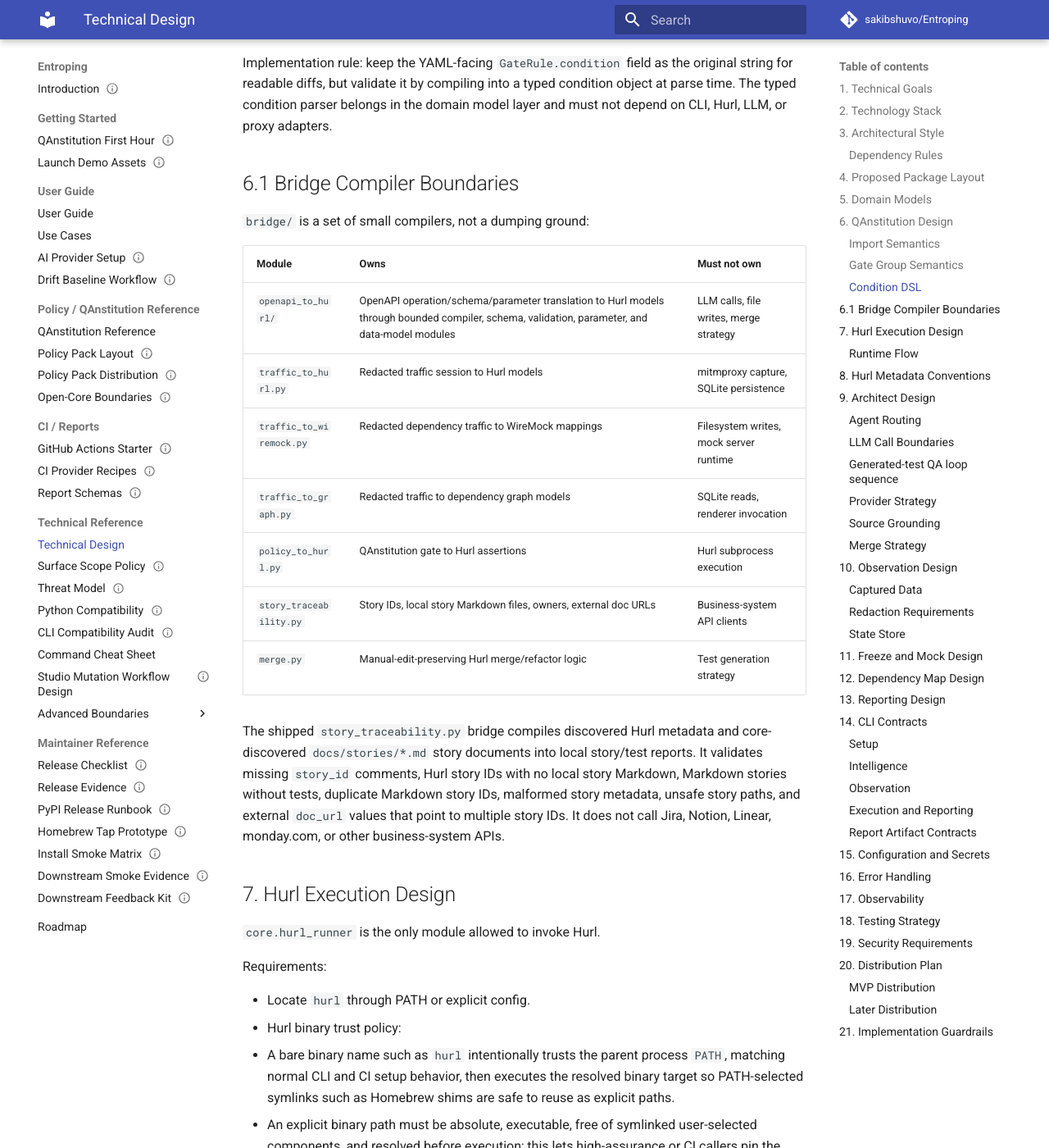
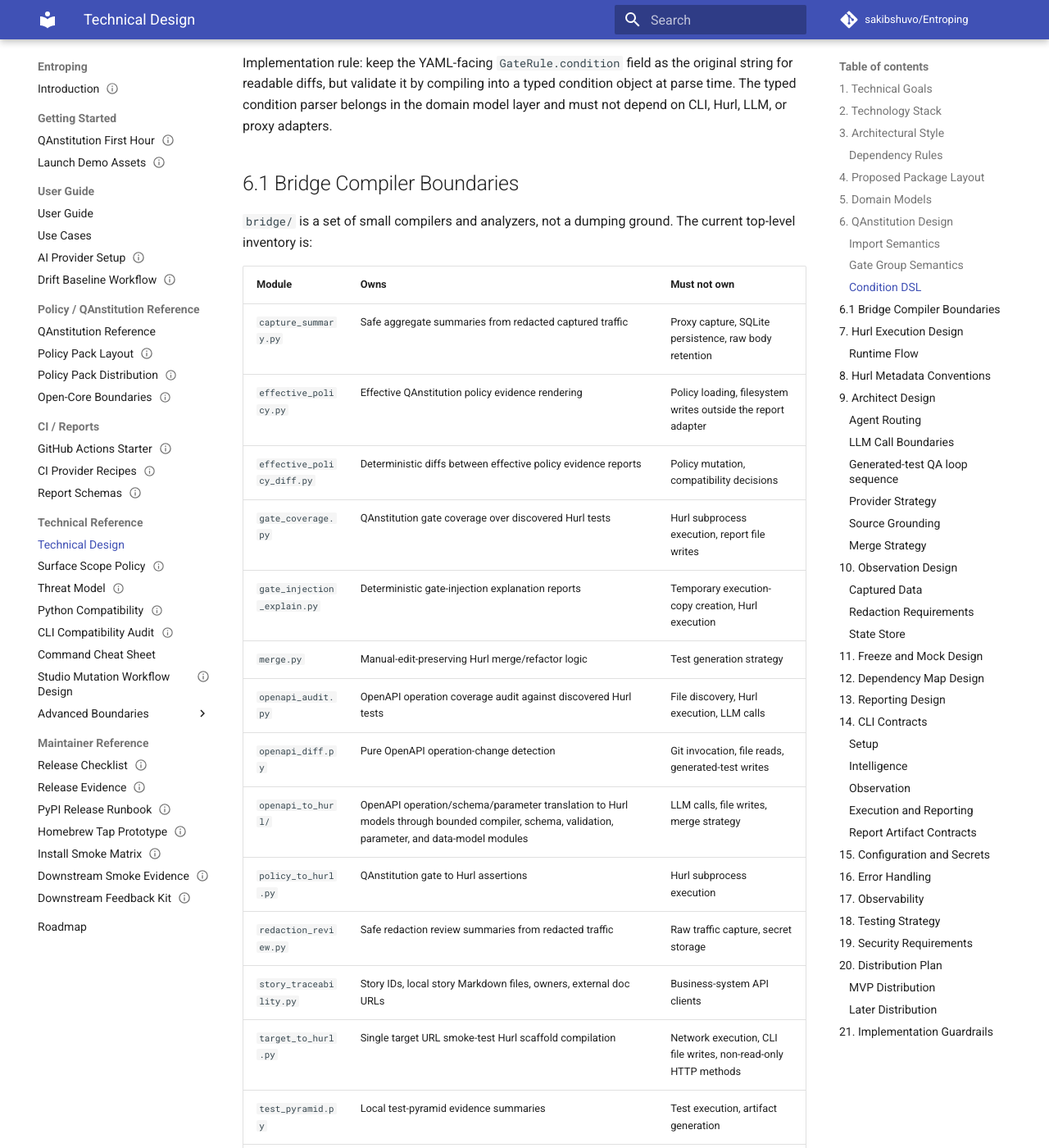
Before and after one commit to sakibshuvo/Entroping, an MkDocs documentation site: the page built from docs/technical/TDS.md, in a window 1280 px wide and 1400 px high, scrolled down 7840 px. Shown: the whole window at 82% size. Built offline with MkDocs 1.6.1 and Material for MkDocs 9.7.7, drawn with Linux system fonts in a browser that asks for light colours; comment, search, counter and statistics services are not loaded; some of the changed text lies outside the part shown.

Commit message:
docs(tds): refresh bridge compiler inventory

```diff
--- a/docs/technical/TDS.md
+++ b/docs/technical/TDS.md
@@ -318,17 +318,31 @@ Implementation rule: keep the YAML-facing `GateRule.condition` field as the orig
 
 ## 6.1 Bridge Compiler Boundaries
 
-`bridge/` is a set of small compilers, not a dumping ground:
+`bridge/` is a set of small compilers and analyzers, not a dumping ground. The
+current top-level inventory is:
 
 | Module | Owns | Must not own |
 | --- | --- | --- |
+| `capture_summary.py` | Safe aggregate summaries from redacted captured traffic | Proxy capture, SQLite persistence, raw body retention |
+| `effective_policy.py` | Effective QAnstitution policy evidence rendering | Policy loading, filesystem writes outside the report adapter |
+| `effective_policy_diff.py` | Deterministic diffs between effective policy evidence reports | Policy mutation, compatibility decisions |
+| `gate_coverage.py` | QAnstitution gate coverage over discovered Hurl tests | Hurl subprocess execution, report file writes |
+| `gate_injection_explain.py` | Deterministic gate-injection explanation reports | Temporary execution-copy creation, Hurl execution |
+| `merge.py` | Manual-edit-preserving Hurl merge/refactor logic | Test generation strategy |
+| `openapi_audit.py` | OpenAPI operation coverage audit against discovered Hurl tests | File discovery, Hurl execution, LLM calls |
+| `openapi_diff.py` | Pure OpenAPI operation-change detection | Git invocation, file reads, generated-test writes |
 | `openapi_to_hurl/` | OpenAPI operation/schema/parameter translation to Hurl models through bounded compiler, schema, validation, parameter, and data-model modules | LLM calls, file writes, merge strategy |
+| `policy_to_hurl.py` | QAnstitution gate to Hurl assertions | Hurl subprocess execution |
+| `redaction_review.py` | Safe redaction review summaries from redacted traffic | Raw traffic capture, secret storage |
+| `story_traceability.py` | Story IDs, local story Markdown files, owners, external doc URLs | Business-system API clients |
+| `target_to_hurl.py` | Single target URL smoke-test Hurl scaffold compilation | Network execution, CLI file writes, non-read-only HTTP methods |
+| `test_pyramid.py` | Local test-pyramid evidence summaries | Test execution, artifact generation |
+| `test_quality.py` | Deterministic quality reports for generated Hurl tests | Hurl parsing side effects, source mutation |
+| `traffic_openapi_audit.py` | Redacted traffic route audit against OpenAPI operations | Traffic persistence, OpenAPI file loading |
+| `traffic_sessions.py` | Pure traffic filtering and session candidate transformations | Database access, proxy capture |
 | `traffic_to_hurl.py` | Redacted traffic session to Hurl models | mitmproxy capture, SQLite persistence |
 | `traffic_to_wiremock.py` | Redacted dependency traffic to WireMock mappings | Filesystem writes, mock server runtime |
 | `traffic_to_graph.py` | Redacted traffic to dependency graph models | SQLite reads, renderer invocation |
-| `policy_to_hurl.py` | QAnstitution gate to Hurl assertions | Hurl subprocess execution |
-| `story_traceability.py` | Story IDs, local story Markdown files, owners, external doc URLs | Business-system API clients |
-| `merge.py` | Manual-edit-preserving Hurl merge/refactor logic | Test generation strategy |
 
 The shipped `story_traceability.py` bridge compiles discovered Hurl metadata
 and core-discovered `docs/stories/*.md` story documents into local story/test
```
